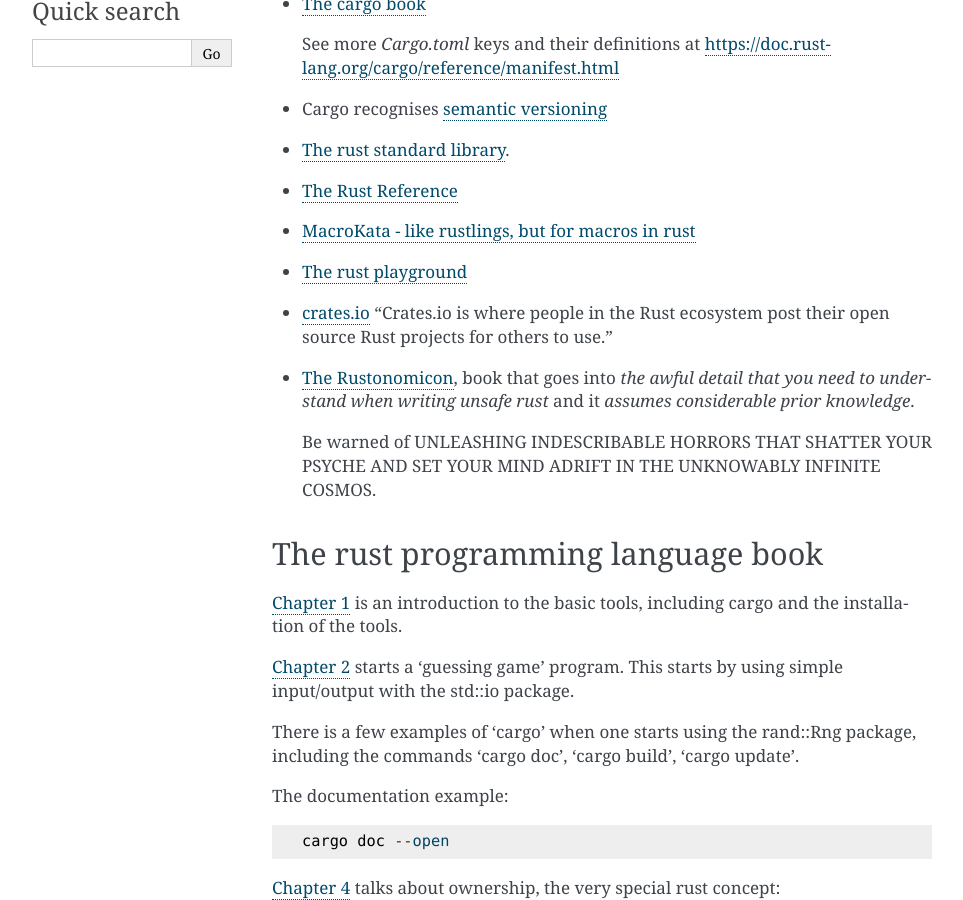
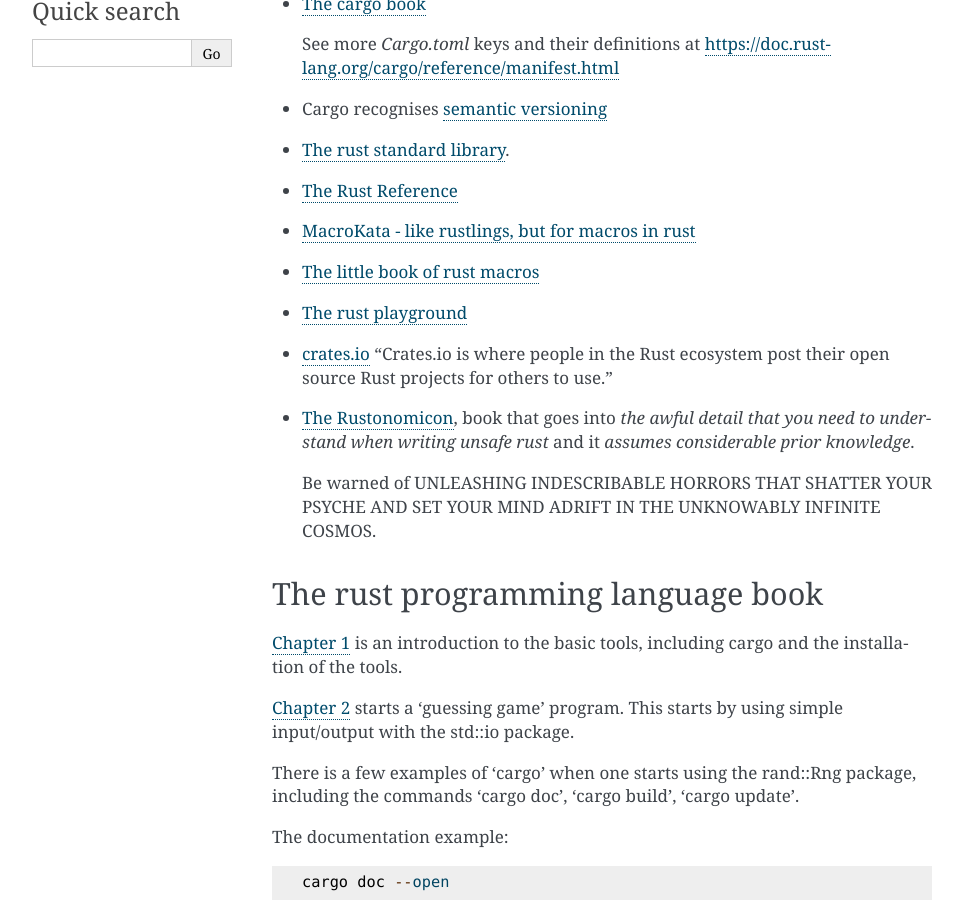
Before and after one commit to alst2821/puffer-fish, a Sphinx documentation site: the page built from doc/rust.rst, in a window 1280 px wide and 900 px high, scrolled down 356 px. Shown: the whole window, without its empty margins (148-1111 px from the left). Built offline with Sphinx 7.4.7, drawn with Linux system fonts in a browser that asks for light colours.

Commit message:
add link about book of rust macros

```diff
--- a/doc/rust.rst
+++ b/doc/rust.rst
@@ -24,6 +24,8 @@
 * `The Rust Reference <https://doc.rust-lang.org/nightly/reference/>`_
 
 * `MacroKata - like rustlings, but for macros in rust <https://github.com/tfpk/macrokata>`_
+
+* `The little book of rust macros <https://veykril.github.io/tlborm/>`_
 
 * `The rust playground <https://play.rust-lang.org/>`_
 
```
